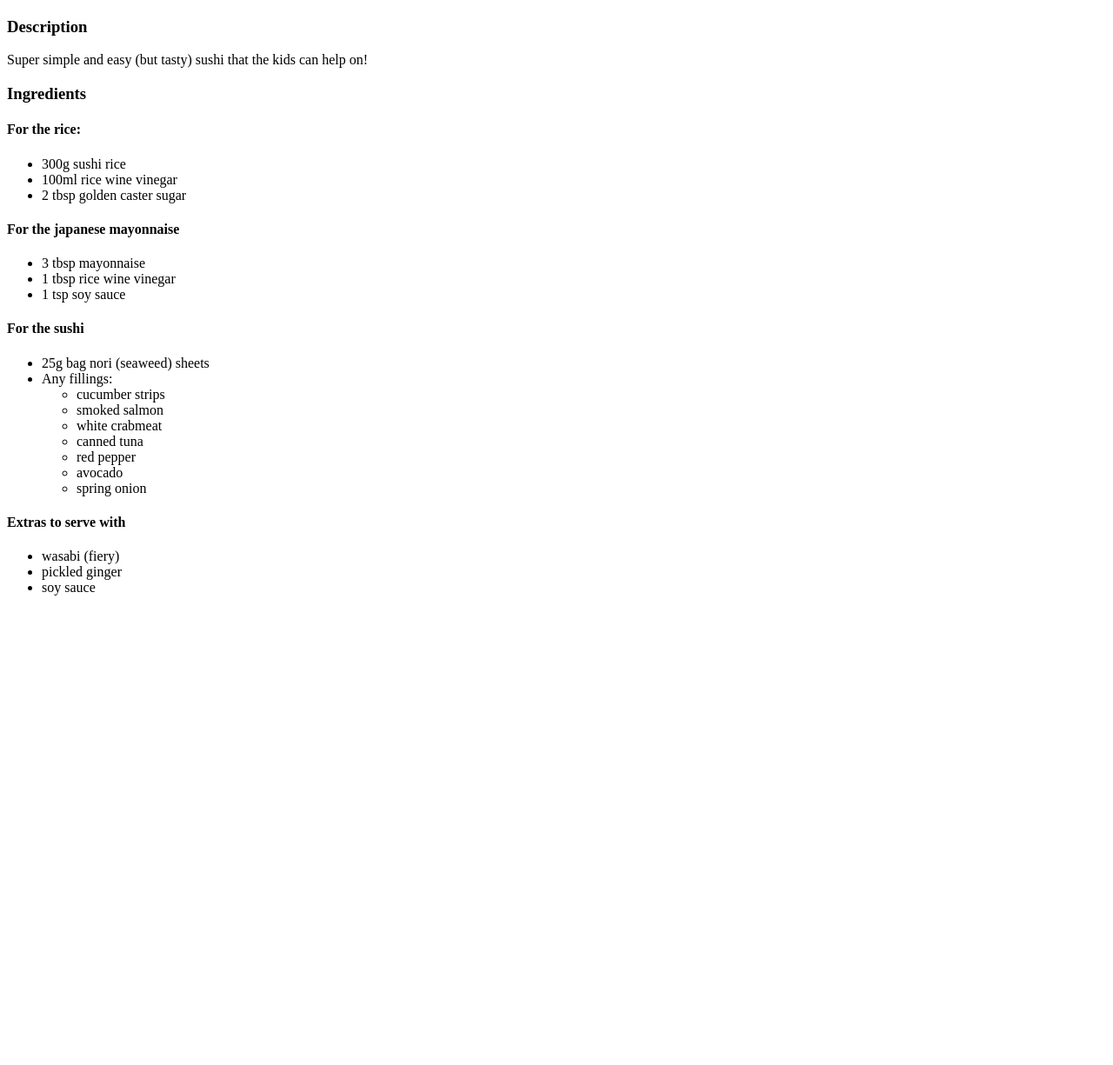
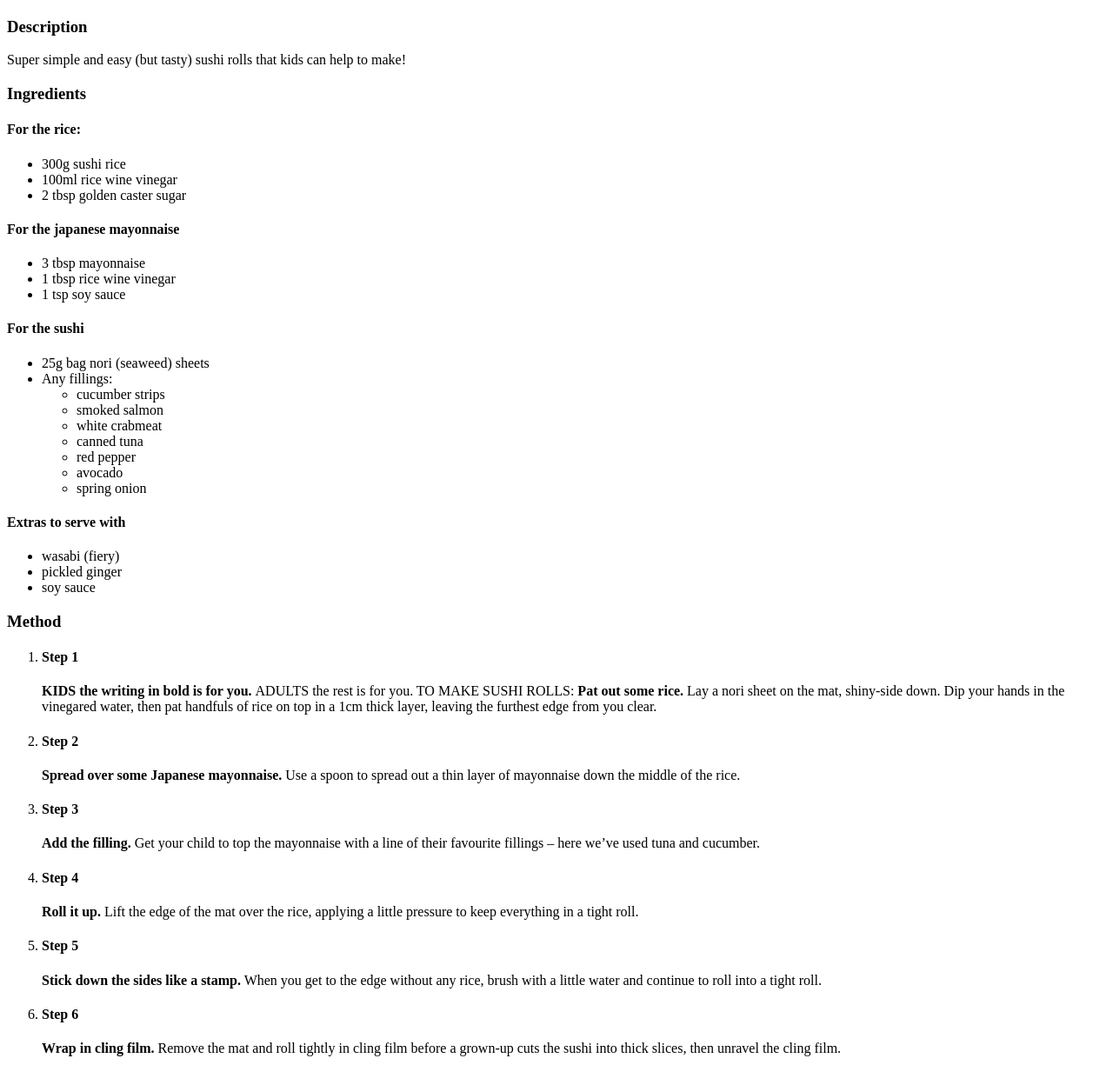
Before and after one commit to wil918/odin-recipes, a plain HTML site: page recipes/sushi.html in a window 1280 px wide. Shown: the part 355-1580 px from the top of the page at 87% size. Before the commit the page ends 1056 px from the top, so only its background shows below. Drawn offline with Linux system fonts and the light colour scheme.

Commit message:
Add method to make sushi to sushi.html

```diff
--- a/recipes/sushi.html
+++ b/recipes/sushi.html
@@ -10,7 +10,7 @@
        <img src ='..\images\sushi.jpeg'> <img>
        <h3>Description</h3>
        <p> <!--Description of sushi recipe-->
-           Super simple and easy (but tasty) sushi that the kids can help on!
+           Super simple and easy (but tasty) sushi rolls that kids can help to make!
        </p>
        <h3>Ingredients</h3>
        <h4>For the rice:</h4>
@@ -48,6 +48,24 @@
            <li>pickled ginger</li>
            <li>soy sauce</li>
        </ul>
+       <!--Instructions start here-->
+       <h3>Method</h3>
+
+       <ol>
+
+           <li> <h4>Step 1</h4> <p><strong>KIDS the writing in bold is for you. </strong>ADULTS the rest is for you. TO MAKE SUSHI ROLLS: <strong>Pat out some rice.</strong> Lay a nori sheet on the mat, shiny-side down. Dip your hands in the vinegared water, then pat handfuls of rice on top in a 1cm thick layer, leaving the furthest edge from you clear.</p></li>
+
+           <li> <h4>Step 2</h4> <p><strong>Spread over some Japanese mayonnaise.</strong> Use a spoon to spread out a thin layer of mayonnaise down the middle of the rice.</p></li>
+
+           <li> <h4>Step 3</h4> <p><strong>Add the filling.</strong> Get your child to top the mayonnaise with a line of their favourite fillings – here we’ve used tuna and cucumber.</p></li>
+
+           <li> <h4>Step 4</h4> <p><strong>Roll it up.</strong> Lift the edge of the mat over the rice, applying a little pressure to keep everything in a tight roll.</p></li>
+
+           <li> <h4>Step 5</h4> <p><strong>Stick down the sides like a stamp.</strong> When you get to the edge without any rice, brush with a little water and continue to roll into a tight roll.</p></li>
+
+           <li> <h4>Step 6</h4> <p><strong>Wrap in cling film.</strong> Remove the mat and roll tightly in cling film before a grown-up cuts the sushi into thick slices, then unravel the cling film.</p></li>
+        </ol>
+
 
 
   </body>
```
